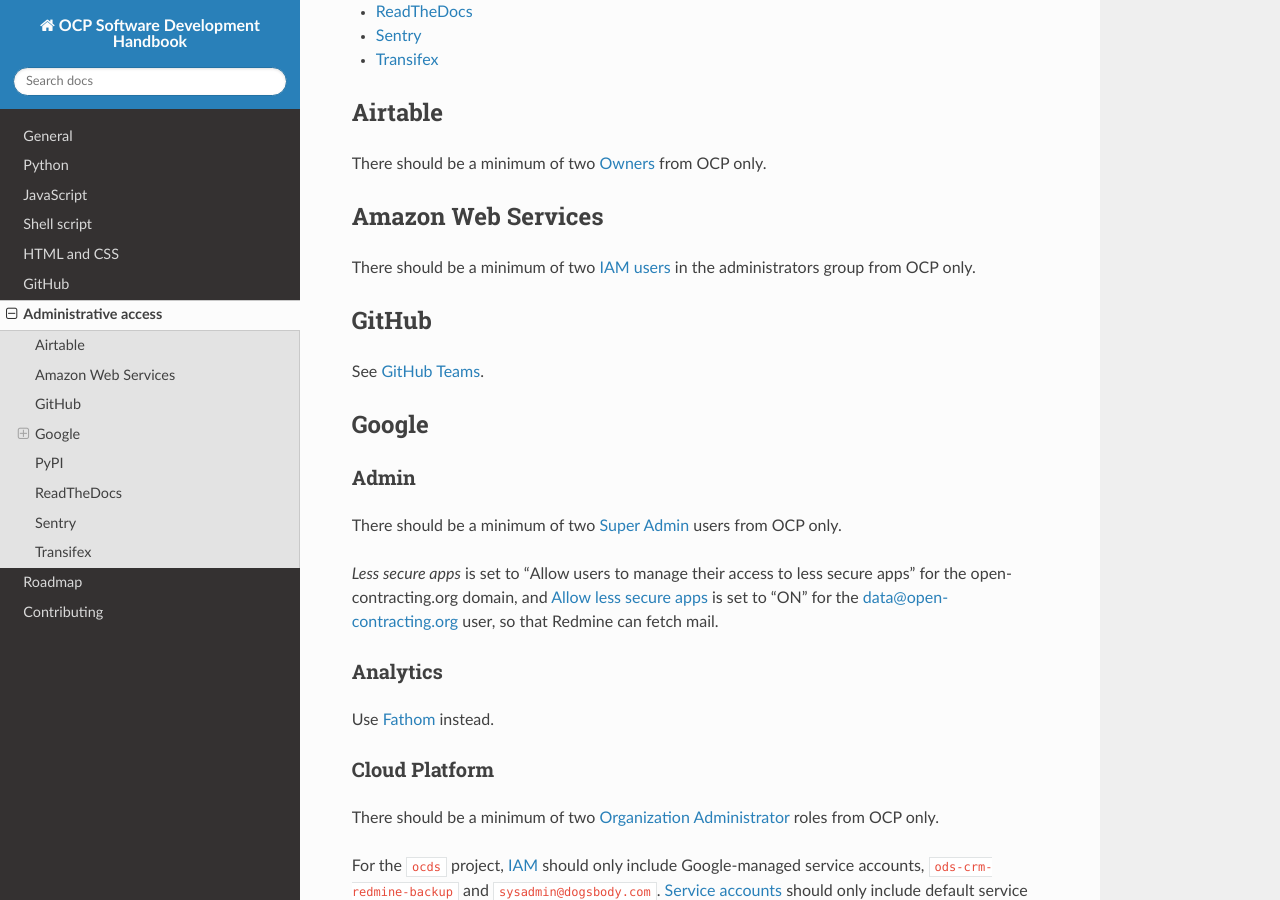
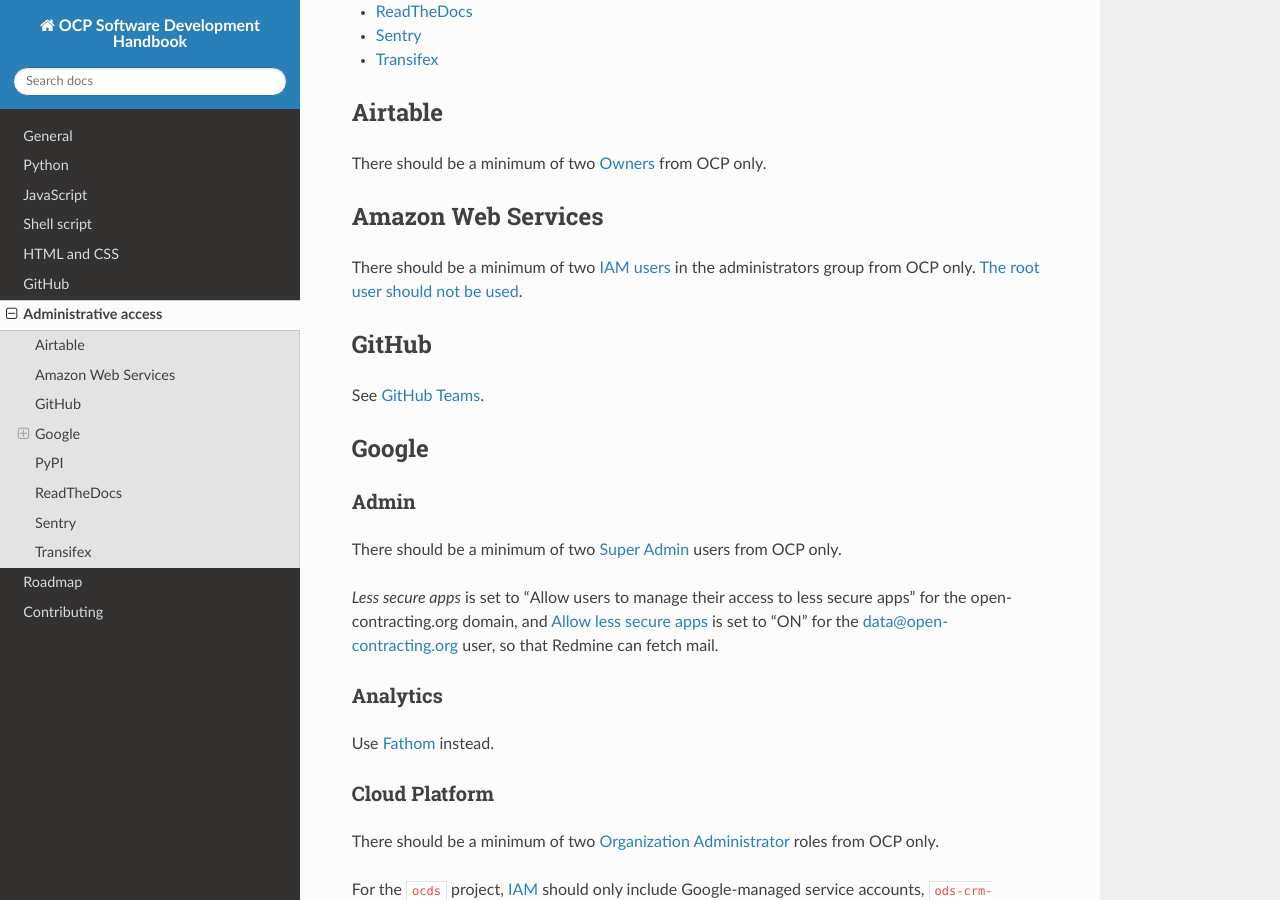
Before and after one commit to open-contracting/software-development-handbook, a Sphinx documentation site: the page built from docs/services/index.rst, in a window 1280 px wide and 900 px high, scrolled down 400 px. Built offline with Sphinx 7.4.7 and the Read the Docs theme 2.0.0, drawn with Linux system fonts in a browser that asks for light colours.

Commit message:
services: AWS root user should not be used

```diff
--- a/docs/services/index.rst
+++ b/docs/services/index.rst
@@ -22,7 +22,7 @@ There should be a minimum of two `Owners <https://airtable.com/wspXFnEMMAgLMWfe0
 Amazon Web Services
 -------------------
 
-There should be a minimum of two `IAM users <https://console.aws.amazon.com/iam/home?region=us-east-1#/home>`__ in the administrators group from OCP only.
+There should be a minimum of two `IAM users <https://console.aws.amazon.com/iam/home?region=us-east-1#/home>`__ in the administrators group from OCP only. `The root user should not be used <https://docs.aws.amazon.com/IAM/latest/UserGuide/id_root-user.html>`__.
 
 GitHub
 ------
```
